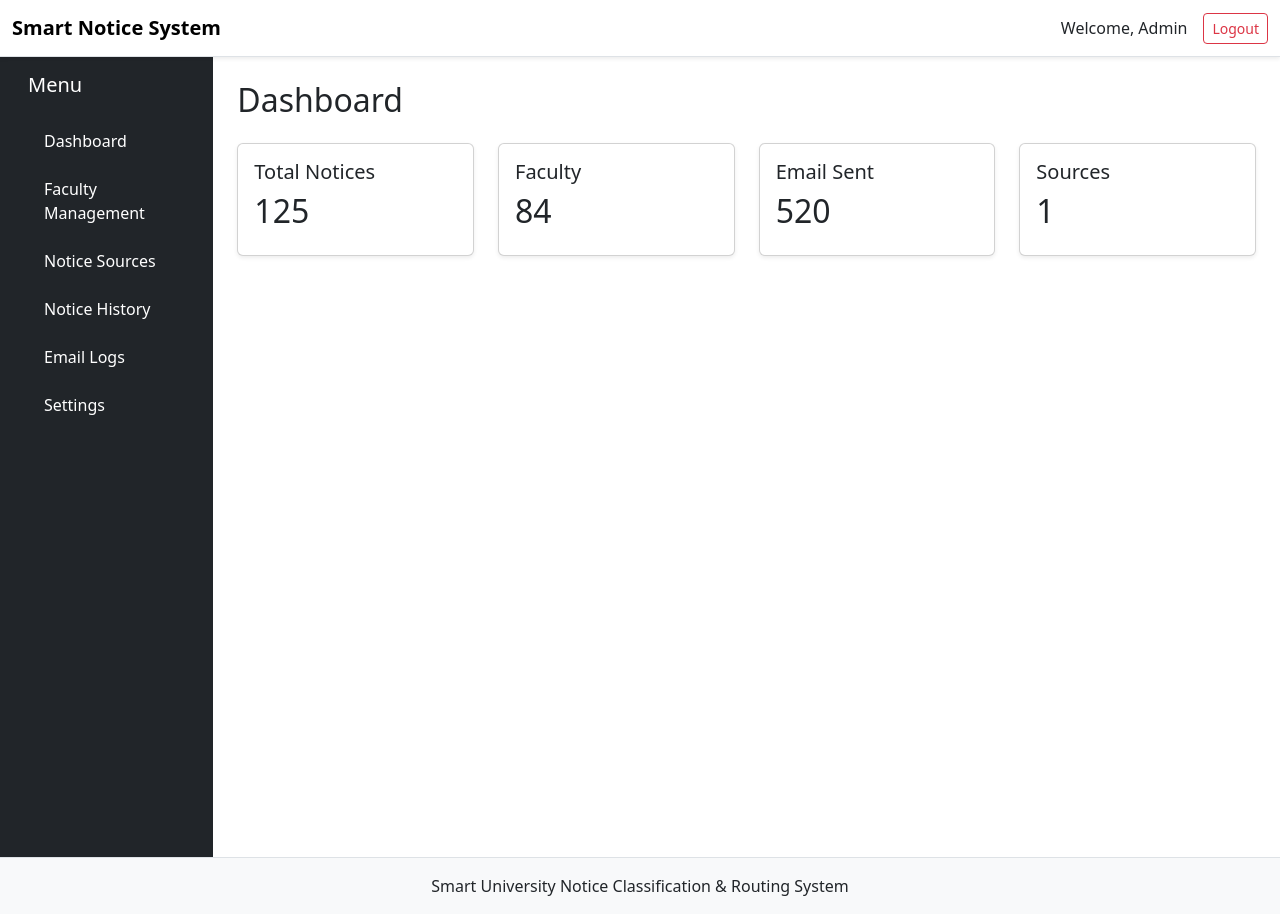
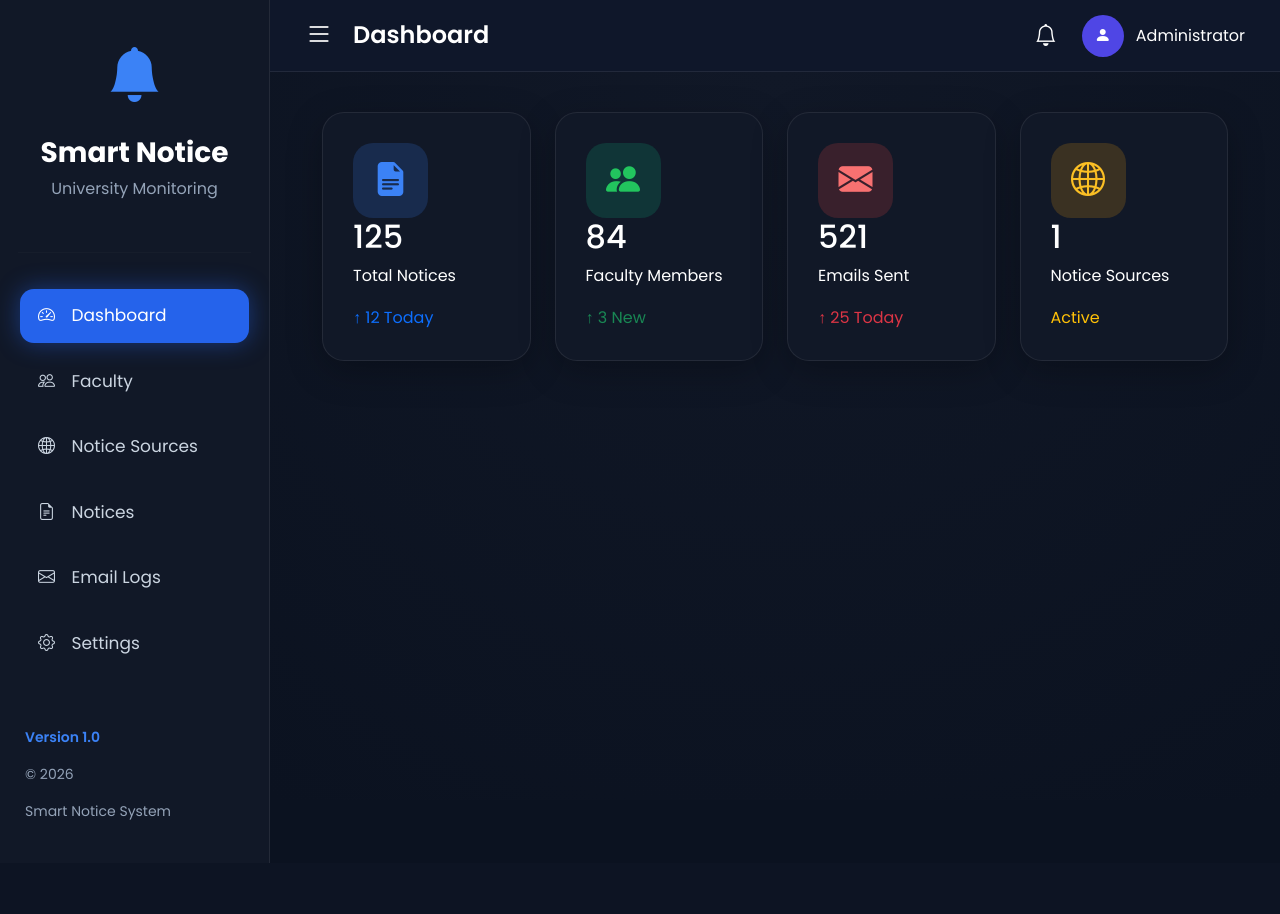
Before and after one commit to dinilbalachandran/SmartNoticeSystem, a Flask app: page / in a window 1280 px wide. After the commit the page ends 863 px from the top, so only its background shows below. Run offline with Flask 3, Linux system fonts and the light colour scheme.

Commit message:
Redesigned Admin Dashboard

```diff
--- a/static/css/style.css
+++ b/static/css/style.css
@@ -0,0 +1,397 @@
+/* ==========================
+   GOOGLE FONT
+========================== */
+
+*{
+    margin:0;
+    padding:0;
+    box-sizing:border-box;
+}
+
+body{
+
+    font-family:'Poppins',sans-serif;
+
+    background:#0B1220;
+
+    color:#fff;
+
+    overflow-x:hidden;
+
+}
+
+/* ==========================
+   Layout
+========================== */
+
+.wrapper{
+
+    display:flex;
+
+    min-height:100vh;
+
+}
+
+/* ==========================
+   Sidebar
+========================== */
+
+.sidebar{
+
+    width:270px;
+
+    background:#111827;
+
+    border-right:1px solid rgba(255,255,255,.08);
+
+    display:flex;
+
+    flex-direction:column;
+
+    justify-content:space-between;
+
+}
+
+.logo{
+
+    text-align:center;
+
+    padding:35px 20px;
+
+}
+
+.logo-icon{
+
+    font-size:55px;
+
+    color:#3B82F6;
+
+}
+
+.logo h3{
+
+    margin-top:18px;
+
+    font-weight:700;
+
+}
+
+.logo p{
+
+    color:#94A3B8;
+
+    margin-top:8px;
+
+}
+
+.sidebar hr{
+
+    border-color:rgba(255,255,255,.08);
+
+    margin:0 18px;
+
+}
+
+/* ==========================
+   Navigation
+========================== */
+
+.sidebar .nav{
+
+    padding:20px;
+
+}
+
+.sidebar .nav-link{
+
+    color:#CBD5E1;
+
+    padding:14px 18px;
+
+    border-radius:14px;
+
+    margin-bottom:12px;
+
+    transition:.3s;
+
+    font-size:17px;
+
+}
+
+.sidebar .nav-link i{
+
+    margin-right:12px;
+
+}
+
+.sidebar .nav-link:hover{
+
+    background:#1E3A8A;
+
+    color:white;
+
+}
+
+.sidebar .nav-link.active{
+
+    background:#2563EB;
+
+    color:white;
+
+    box-shadow:0 0 25px rgba(37,99,235,.45);
+
+}
+
+/* ==========================
+   Sidebar Footer
+========================== */
+
+.sidebar-footer{
+
+    padding:25px;
+
+    color:#94A3B8;
+
+    font-size:14px;
+
+}
+
+.version{
+
+    color:#3B82F6;
+
+    font-weight:600;
+
+}
+
+/* ==========================
+   Main Area
+========================== */
+
+.main-content{
+
+    flex:1;
+
+    display:flex;
+
+    flex-direction:column;
+
+}
+
+/* ==========================
+   Navbar
+========================== */
+
+.topbar{
+
+    height:72px;
+
+    background:#0F172A;
+
+    border-bottom:1px solid rgba(255,255,255,.08);
+
+    display:flex;
+
+    justify-content:space-between;
+
+    align-items:center;
+
+    padding:0 35px;
+
+}
+
+.topbar .left{
+
+    display:flex;
+
+    align-items:center;
+
+    gap:20px;
+
+}
+
+.menu-btn{
+
+    font-size:28px;
+
+    cursor:pointer;
+
+}
+
+.topbar h4{
+
+    margin:0;
+
+    font-weight:600;
+
+}
+
+.right{
+
+    display:flex;
+
+    align-items:center;
+
+    gap:25px;
+
+}
+
+.notification{
+
+    font-size:22px;
+
+    position:relative;
+
+    cursor:pointer;
+
+}
+
+.avatar{
+
+    width:42px;
+
+    height:42px;
+
+    background:#4F46E5;
+
+    border-radius:50%;
+
+    display:flex;
+
+    justify-content:center;
+
+    align-items:center;
+
+}
+
+.profile{
+
+    display:flex;
+
+    align-items:center;
+
+    gap:12px;
+
+}
+
+.page-content{
+
+    padding:40px;
+
+    background:radial-gradient(circle at top,#111827,#0B1220);
+
+    min-height:calc(100vh - 72px);
+
+}
+
+/* ==========================
+   Dashboard Cards
+========================== */
+
+.dashboard-card{
+
+    background:#111827;
+
+    border:1px solid rgba(255,255,255,.08);
+
+    border-radius:22px;
+
+    padding:30px;
+
+    transition:.35s;
+
+    box-shadow:0 10px 35px rgba(0,0,0,.25);
+
+}
+
+.dashboard-card:hover{
+
+    transform:translateY(-8px);
+
+    border-color:#2563EB;
+
+    box-shadow:0 15px 45px rgba(37,99,235,.25);
+
+}
+
+.dashboard-card h1{
+
+    font-size:58px;
+
+    font-weight:700;
+
+    margin-top:20px;
+
+}
+
+.dashboard-card h5{
+
+    color:#E2E8F0;
+
+    margin-top:10px;
+
+}
+
+.dashboard-card small{
+
+    display:block;
+
+    margin-top:18px;
+
+    font-size:16px;
+
+}
+
+/* icon */
+
+.card-icon{
+
+    width:75px;
+
+    height:75px;
+
+    border-radius:20px;
+
+    display:flex;
+
+    align-items:center;
+
+    justify-content:center;
+
+    font-size:34px;
+
+}
+
+/* colors */
+
+.blue{
+
+    background:rgba(59,130,246,.18);
+
+    color:#3B82F6;
+
+}
+
+.green{
+
+    background:rgba(16,185,129,.18);
+
+    color:#22C55E;
+
+}
+
+.red{
+
+    background:rgba(239,68,68,.18);
+
+    color:#F87171;
+
+}
+
+.yellow{
+
+    background:rgba(245,158,11,.18);
+
+    color:#FBBF24;
+
+}
--- a/templates/base.html
+++ b/templates/base.html
@@ -1,45 +1,155 @@
 <!DOCTYPE html>
 <html lang="en">
+<head>
 
-<head>
     <meta charset="UTF-8">
     <meta name="viewport" content="width=device-width, initial-scale=1.0">
 
-    <title>{% block title %}Smart Notice System{% endblock %}</title>
+    <title>{% block title %}Smart Notice{% endblock %}</title>
 
-    <!-- Bootstrap CSS -->
-    <link href="https://cdn.jsdelivr.net/npm/bootstrap@5.3.7/dist/css/bootstrap.min.css" rel="stylesheet">
+    <!-- Bootstrap -->
+    <link href="https://cdn.jsdelivr.net/npm/bootstrap@5.3.3/dist/css/bootstrap.min.css" rel="stylesheet">
 
-    <!-- Custom CSS -->
-    <link rel="stylesheet" href="{{ url_for('static', filename='css/style.css') }}">
+    <!-- Bootstrap Icons -->
+    <link rel="stylesheet"
+    href="https://cdn.jsdelivr.net/npm/bootstrap-icons@1.11.3/font/bootstrap-icons.min.css">
+
+    <!-- Google Font -->
+    <link href="https://fonts.googleapis.com/css2?family=Poppins:wght@300;400;500;600;700&display=swap" rel="stylesheet">
+
+    <!-- CSS -->
+    <link rel="stylesheet"
+    href="{{ url_for('static', filename='css/style.css') }}">
+
 </head>
 
 <body>
 
-    {% include 'components/navbar.html' %}
+<div class="wrapper">
 
-    <div class="container-fluid">
-        <div class="row">
+    <!-- ================= Sidebar ================= -->
 
-            {% include 'components/sidebar.html' %}
+    <aside class="sidebar">
 
-            <main class="col-md-10 ms-sm-auto px-4 py-4">
+        <div class="logo">
 
-                {% block content %}
-                {% endblock %}
+            <i class="bi bi-bell-fill logo-icon"></i>
 
-            </main>
+            <h3>Smart Notice</h3>
+
+            <p>University Monitoring</p>
 
         </div>
-    </div>
 
-    {% include 'components/footer.html' %}
+        <hr>
 
-    <!-- Bootstrap JS -->
-    <script src="https://cdn.jsdelivr.net/npm/bootstrap@5.3.7/dist/js/bootstrap.bundle.min.js"></script>
+        <ul class="nav flex-column mt-3">
 
-    <script src="{{ url_for('static', filename='js/main.js') }}"></script>
+            <li class="nav-item">
+                <a href="#" class="nav-link active">
+                    <i class="bi bi-speedometer2"></i>
+                    Dashboard
+                </a>
+            </li>
+
+            <li class="nav-item">
+                <a href="#" class="nav-link">
+                    <i class="bi bi-people"></i>
+                    Faculty
+                </a>
+            </li>
+
+            <li class="nav-item">
+                <a href="#" class="nav-link">
+                    <i class="bi bi-globe2"></i>
+                    Notice Sources
+                </a>
+            </li>
+
+            <li class="nav-item">
+                <a href="#" class="nav-link">
+                    <i class="bi bi-file-earmark-text"></i>
+                    Notices
+                </a>
+            </li>
+
+            <li class="nav-item">
+                <a href="#" class="nav-link">
+                    <i class="bi bi-envelope"></i>
+                    Email Logs
+                </a>
+            </li>
+
+            <li class="nav-item">
+                <a href="#" class="nav-link">
+                    <i class="bi bi-gear"></i>
+                    Settings
+                </a>
+            </li>
+
+        </ul>
+
+        <div class="sidebar-footer">
+
+            <p class="version">Version 1.0</p>
+
+            <p>© 2026</p>
+
+            <p>Smart Notice System</p>
+
+        </div>
+
+    </aside>
+
+    <!-- ================= Main ================= -->
+
+    <main class="main-content">
+
+        <!-- Navbar -->
+
+        <nav class="topbar">
+
+            <div class="left">
+
+                <i class="bi bi-list menu-btn"></i>
+
+                <h4>Dashboard</h4>
+
+            </div>
+
+            <div class="right">
+
+                <i class="bi bi-bell notification"></i>
+
+                <div class="profile">
+
+                    <div class="avatar">
+                        <i class="bi bi-person-fill"></i>
+                    </div>
+
+                    <span>Administrator</span>
+
+                </div>
+
+            </div>
+
+        </nav>
+
+        <!-- Page Content -->
+
+        <div class="page-content">
+
+            {% block content %}
+
+            {% endblock %}
+
+        </div>
+
+    </main>
+
+</div>
+
+<script src="https://cdn.jsdelivr.net/npm/bootstrap@5.3.3/dist/js/bootstrap.bundle.min.js"></script>
 
 </body>
-
 </html>
--- a/templates/components/footer.html
+++ /dev/null
@@ -1,5 +0,0 @@
-<footer class="text-center py-3 border-top bg-light">
-
-    Smart University Notice Classification & Routing System
-
-</footer>
--- a/templates/components/navbar.html
+++ /dev/null
@@ -1,23 +0,0 @@
-<nav class="navbar navbar-expand-lg bg-white border-bottom shadow-sm">
-
-    <div class="container-fluid">
-
-        <a class="navbar-brand fw-bold" href="#">
-            Smart Notice System
-        </a>
-
-        <div class="ms-auto d-flex align-items-center">
-
-            <span class="me-3">
-                Welcome, Admin
-            </span>
-
-            <a href="#" class="btn btn-outline-danger btn-sm">
-                Logout
-            </a>
-
-        </div>
-
-    </div>
-
-</nav>
--- a/templates/components/sidebar.html
+++ /dev/null
@@ -1,51 +0,0 @@
-<div class="col-md-2 bg-dark text-white min-vh-100">
-
-    <div class="p-3">
-
-        <h5 class="mb-4">
-            Menu
-        </h5>
-
-        <ul class="nav flex-column">
-
-            <li class="nav-item mb-2">
-                <a href="/" class="nav-link text-white">
-                    Dashboard
-                </a>
-            </li>
-
-            <li class="nav-item mb-2">
-                <a href="#" class="nav-link text-white">
-                    Faculty Management
-                </a>
-            </li>
-
-            <li class="nav-item mb-2">
-                <a href="#" class="nav-link text-white">
-                    Notice Sources
-                </a>
-            </li>
-
-            <li class="nav-item mb-2">
-                <a href="#" class="nav-link text-white">
-                    Notice History
-                </a>
-            </li>
-
-            <li class="nav-item mb-2">
-                <a href="#" class="nav-link text-white">
-                    Email Logs
-                </a>
-            </li>
-
-            <li class="nav-item mb-2">
-                <a href="#" class="nav-link text-white">
-                    Settings
-                </a>
-            </li>
-
-        </ul>
-
-    </div>
-
-</div>
--- a/templates/dashboard.html
+++ b/templates/dashboard.html
@@ -6,72 +6,84 @@ Dashboard
 
 {% block content %}
 
-<h2 class="mb-4">
-    Dashboard
-</h2>
+<div class="container-fluid">
 
-<div class="row">
+    <div class="row g-4">
 
-    <div class="col-md-3">
+        <!-- Total Notices -->
+        <div class="col-lg-3 col-md-6">
+            <div class="dashboard-card">
 
-        <div class="card shadow-sm">
-
-            <div class="card-body">
-
-                <h5>Total Notices</h5>
+                <div class="card-icon blue">
+                    <i class="bi bi-file-earmark-text-fill"></i>
+                </div>
 
                 <h2>125</h2>
 
+                <p>Total Notices</p>
+
+                <small class="text-primary">
+                    ↑ 12 Today
+                </small>
+
             </div>
-
         </div>
 
-    </div>
+        <!-- Faculty -->
+        <div class="col-lg-3 col-md-6">
+            <div class="dashboard-card">
 
-    <div class="col-md-3">
-
-        <div class="card shadow-sm">
-
-            <div class="card-body">
-
-                <h5>Faculty</h5>
+                <div class="card-icon green">
+                    <i class="bi bi-people-fill"></i>
+                </div>
 
                 <h2>84</h2>
 
+                <p>Faculty Members</p>
+
+                <small class="text-success">
+                    ↑ 3 New
+                </small>
+
             </div>
-
         </div>
 
-    </div>
+        <!-- Emails -->
+        <div class="col-lg-3 col-md-6">
+            <div class="dashboard-card">
 
-    <div class="col-md-3">
+                <div class="card-icon red">
+                    <i class="bi bi-envelope-fill"></i>
+                </div>
 
-        <div class="card shadow-sm">
+                <h2>521</h2>
 
-            <div class="card-body">
+                <p>Emails Sent</p>
 
-                <h5>Email Sent</h5>
-
-                <h2>520</h2>
+                <small class="text-danger">
+                    ↑ 25 Today
+                </small>
 
             </div>
-
         </div>
 
-    </div>
+        <!-- Sources -->
+        <div class="col-lg-3 col-md-6">
+            <div class="dashboard-card">
 
-    <div class="col-md-3">
-
-        <div class="card shadow-sm">
-
-            <div class="card-body">
-
-                <h5>Sources</h5>
+                <div class="card-icon yellow">
+                    <i class="bi bi-globe2"></i>
+                </div>
 
                 <h2>1</h2>
 
+                <p>Notice Sources</p>
+
+                <small class="text-warning">
+                    Active
+                </small>
+
             </div>
-
         </div>
 
     </div>
```
